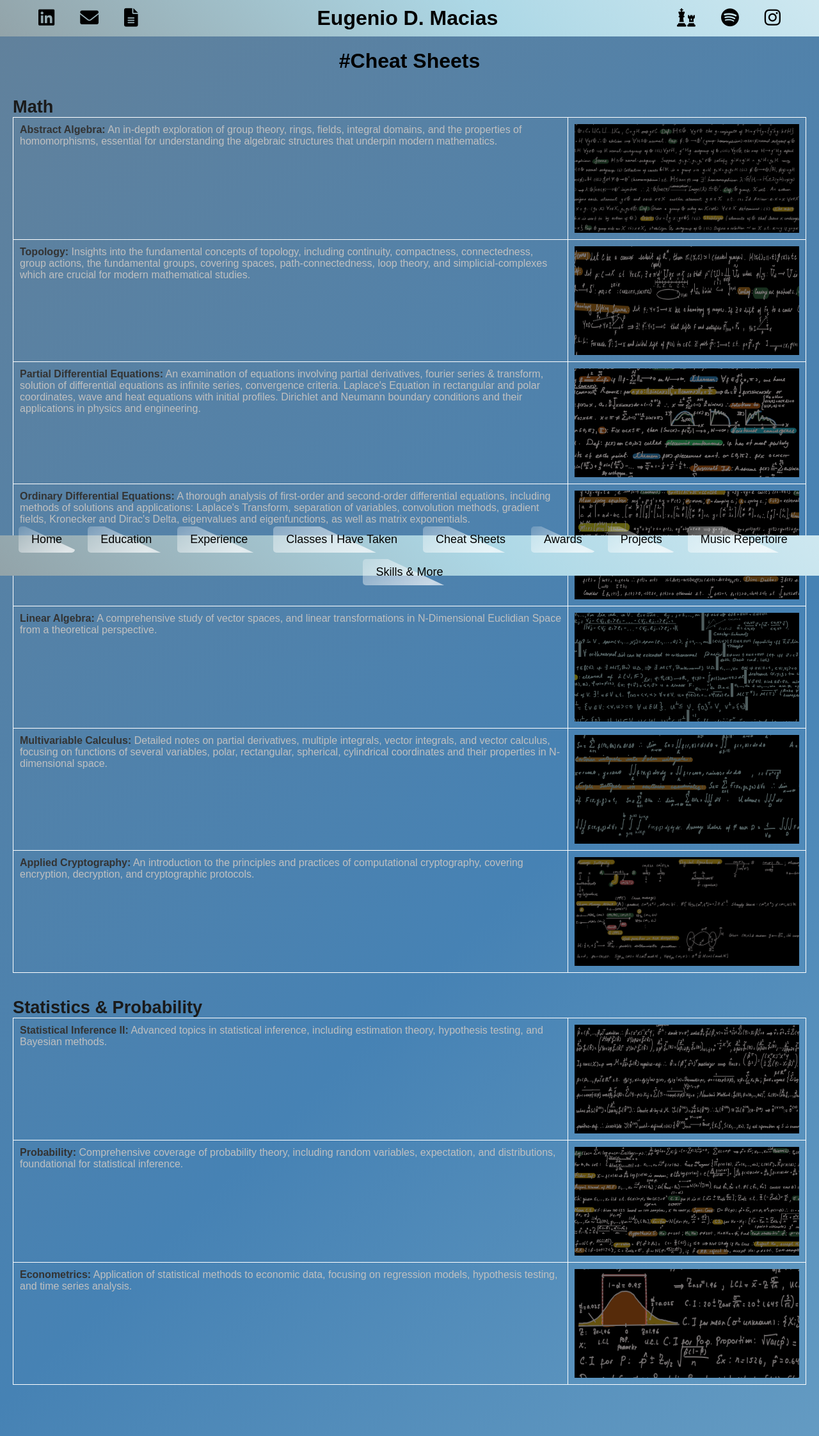
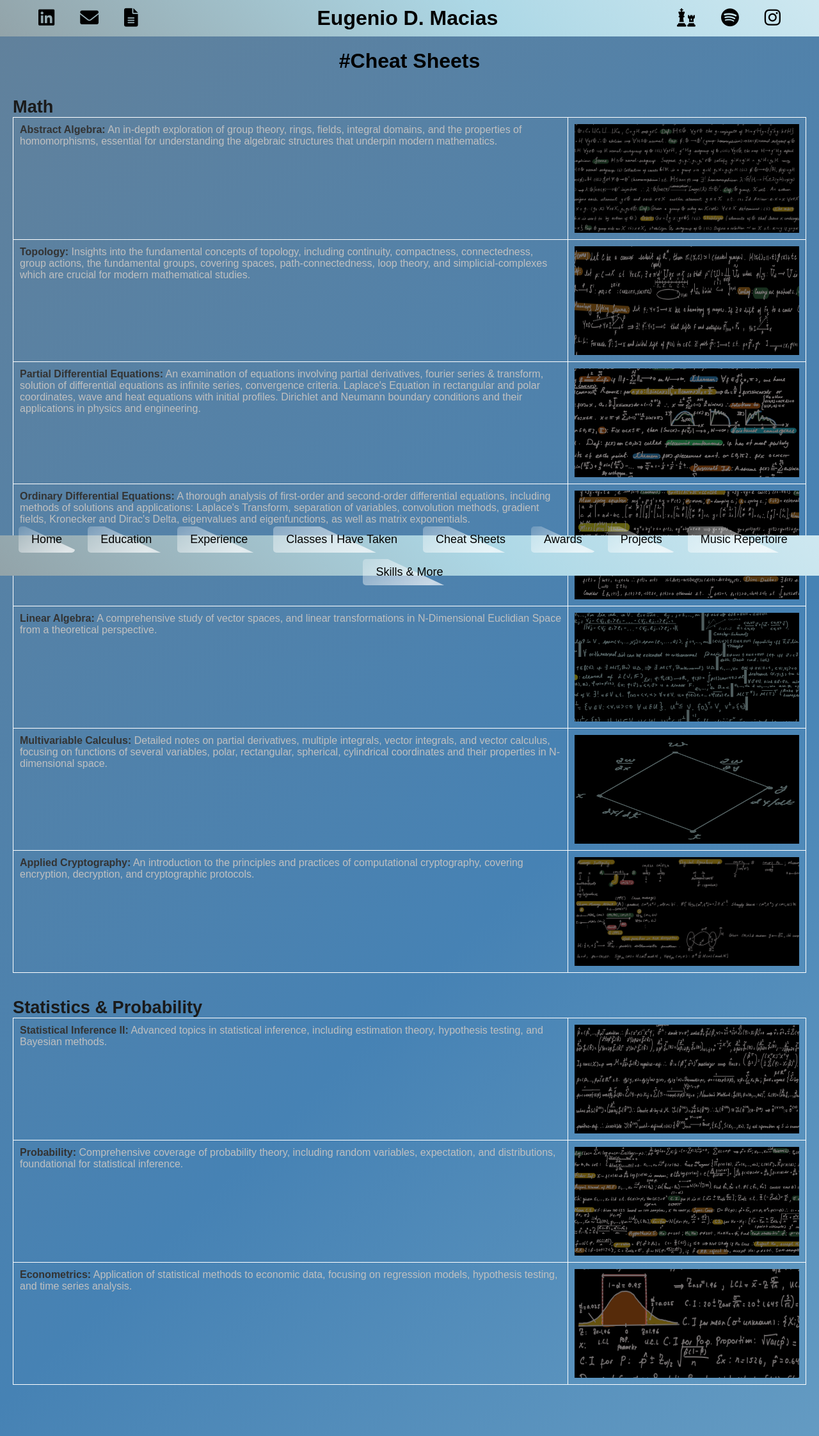
Before and after one commit to xXElGenio0203Xx/eugenio-macias.github.io, a Jekyll site: the page built from notes.md, in a window 1280 px wide. Shown: the whole page at 64% size. Built offline with Jekyll 4.4.1, drawn with Linux system fonts in a browser that asks for light colours; some web fonts are replaced.

Commit message:
Update notes.md

```diff
--- a/notes.md
+++ b/notes.md
@@ -79,7 +79,7 @@ title: Cheat Sheets
     </td>
     <td style="width: 30%; vertical-align:top; text-align:right;">
         <a href="/assets/files/Multivariable_Calculus.pdf">
-            <img src="{{ site.baseurl }}/assets/images/thumbnails/Multivariable_Calculus.jpg" alt="Multivariable Calculus Thumbnail" style="width: 100%; height: 170px;">
+            <img src="{{ site.baseurl }}/assets/images/thumbnails/Multivariable_Calculus_thumbnail.jpg" alt="Multivariable Calculus Thumbnail" style="width: 100%; height: 170px;">
         </a>
     </td>
   </tr>
@@ -118,7 +118,7 @@ title: Cheat Sheets
             <strong>Probability:</strong> Comprehensive coverage of probability theory, including random variables, expectation, and distributions, foundational for statistical inference.
         </a>
     </td>
-    <td style="width: 100%; vertical-align:top; text-align:right;">
+    <td style="width: 30%; vertical-align:top; text-align:right;">
         <a href="/assets/files/Probability.pdf">
             <img src="{{ site.baseurl }}/assets/images/thumbnails/Probability_thumbnail.jpg" alt="Probability Thumbnail" style="width: 100%; height: 170px;">
         </a>
@@ -181,6 +181,5 @@ title: Cheat Sheets
         color: inherit;
     }
     h2, h3, h4, h5, h6 {
-        color: black; /* Black color for headings */
-    }
+        color: black; /* Black
 </style>
```
